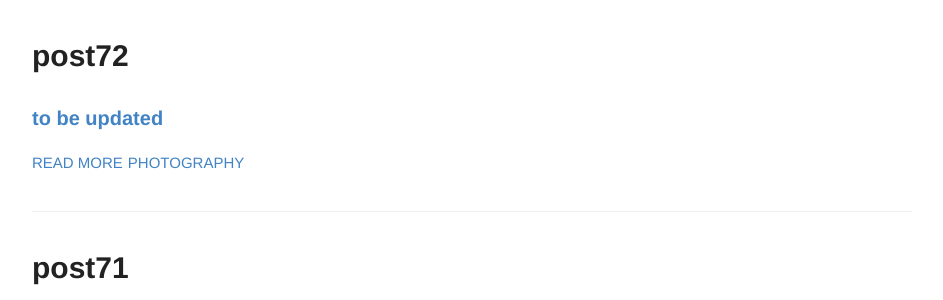
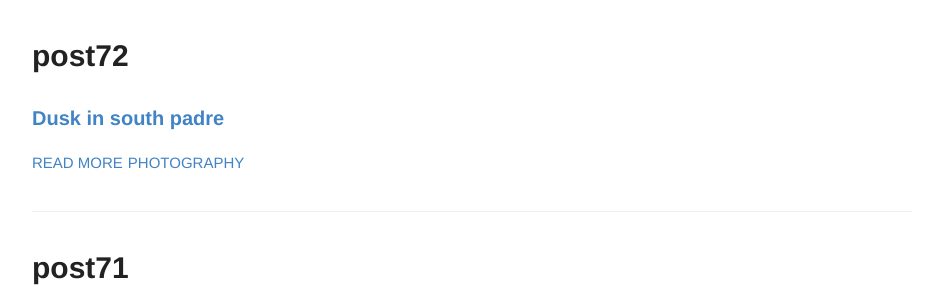
Before and after one commit to rsk/rsk.github.io, a Jekyll site: the page built from index.html, in a window 1280 px wide and 900 px high, scrolled down 12358 px. Shown: the part 153-453 px from the top of the window, without its empty margins (168-1111 px from the left). Built offline with Jekyll 4.4.1, drawn with Linux system fonts in a browser that asks for light colours.

Commit message:
update desc

```diff
--- a/_posts/2020-6-06-post72.md
+++ b/_posts/2020-6-06-post72.md
@@ -2,7 +2,7 @@
 layout: post
 title: post72
 number: 72
-excerpt: to be updated
+excerpt: Dusk in south padre
 tags:
   - photography
 
```
